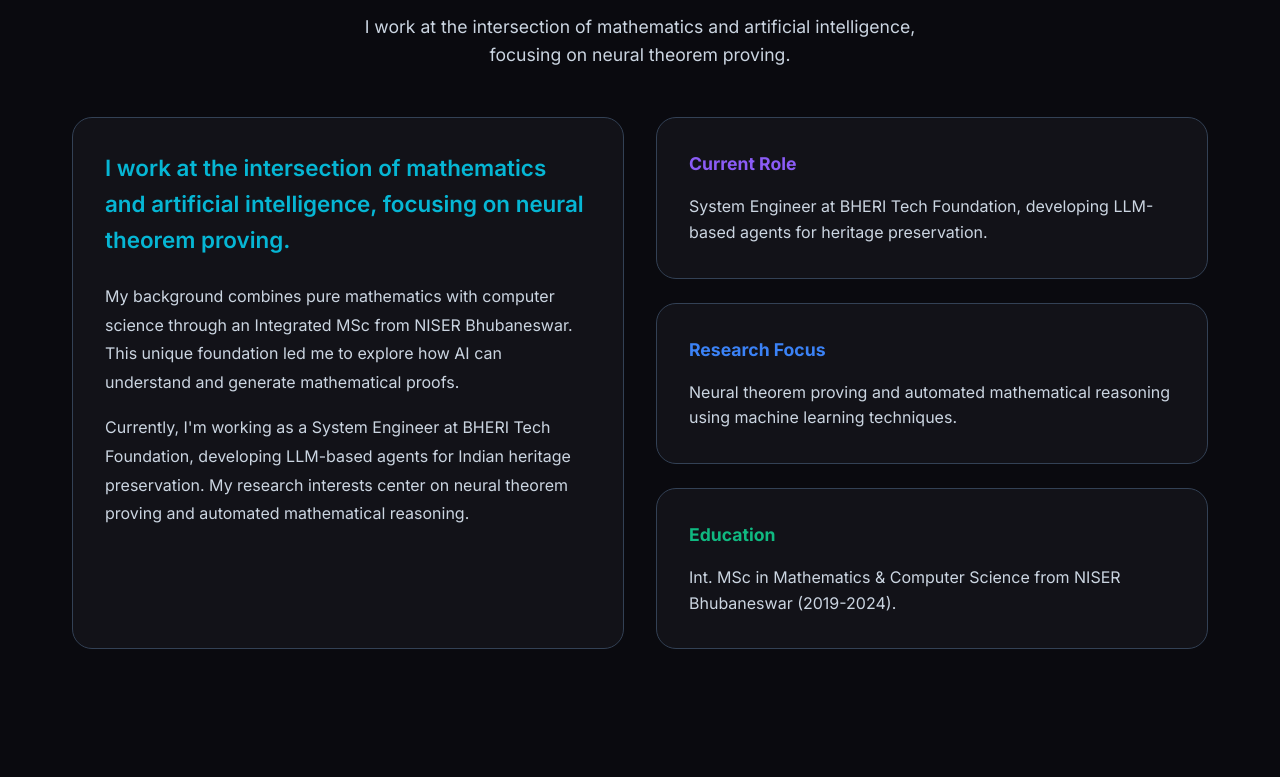
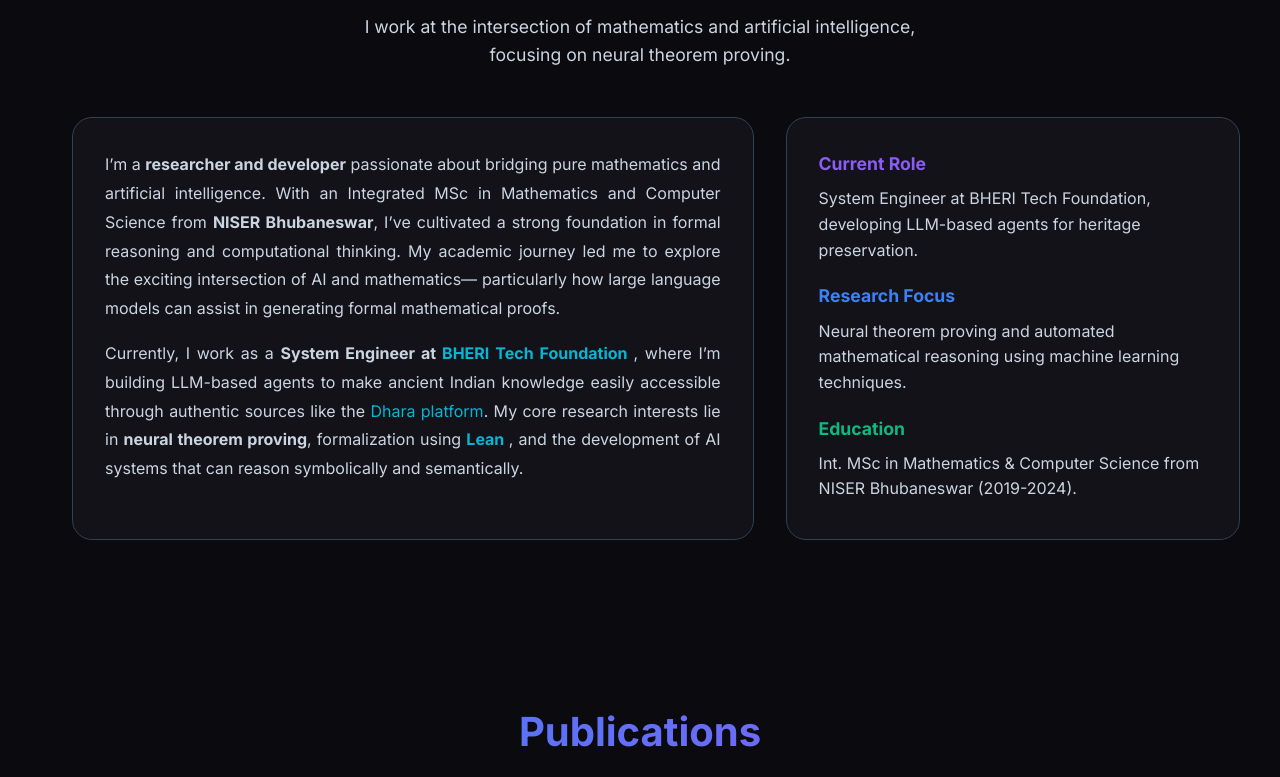
Before and after one commit to rahul3613/rahul3613.github.io, a plain HTML site: page index.html in a window 1280 px wide. Shown: the part 947-1724 px from the top of the page. Drawn offline with Linux system fonts and the light colour scheme.

Commit message:
basic updates 1

```diff
--- a/index.html
+++ b/index.html
@@ -486,35 +486,43 @@
             <h2 class="section-title">About Me</h2>
             <p class="section-subtitle">I work at the intersection of mathematics and artificial intelligence, focusing on neural theorem proving.</p>
 
-            <div class="grid-2">
-                <div class="card fade-in">
-                    <p style="color: var(--accent-cyan); font-size: 1.4rem; font-weight: 600; margin-bottom: 1.5rem; line-height: 1.6;">
-                        I work at the intersection of mathematics and artificial intelligence, focusing on neural theorem proving.
+            <div class="grid-2" style="display: flex; gap: 2rem;">
+                <div class="card fade-in" style="flex: 0 0 60%; max-width: 60%;">
+                    <p style="color: var(--text-secondary); line-height: 1.8; margin-bottom: 1rem; text-align: justify;">
+                       I’m a <strong>researcher and developer</strong> passionate about bridging pure mathematics and artificial intelligence.
+                        With an Integrated MSc in Mathematics and Computer Science from <strong>NISER Bhubaneswar</strong>,
+                        I’ve cultivated a strong foundation in formal reasoning and computational thinking.
+                        My academic journey led me to explore the exciting intersection of AI and mathematics—
+                        particularly how large language models can assist in generating formal mathematical proofs.
                     </p>
 
-                    <p style="color: var(--text-secondary); line-height: 1.8; margin-bottom: 1rem;">
-                        My background combines pure mathematics with computer science through an Integrated MSc from NISER Bhubaneswar. This unique foundation led me to explore how AI can understand and generate mathematical proofs.
-                    </p>
-
-                    <p style="color: var(--text-secondary); line-height: 1.8; margin-bottom: 1.5rem;">
-                        Currently, I'm working as a System Engineer at BHERI Tech Foundation, developing LLM-based agents for Indian heritage preservation. My research interests center on neural theorem proving and automated mathematical reasoning.
+                    <p style="color: var(--text-secondary); line-height: 1.8; margin-bottom: 1.5rem; text-align: justify;">
+                        Currently, I work as a <strong>System Engineer at
+                            <a href="https://www.bheri.in/" target="_blank" style="color: var(--accent-cyan); text-decoration: none;">BHERI Tech Foundation</a>
+                        </strong>,
+                        where I’m building LLM-based agents to make ancient Indian knowledge easily accessible through authentic sources
+                        like the
+                        <a href="https://project.iith.ac.in/bheri/prashna/" target="_blank" style="color: var(--accent-cyan); text-decoration: none;">Dhara platform</a>.
+                        My core research interests lie in <strong>neural theorem proving</strong>, formalization using
+                        <strong>
+                            <a href="https://lean-lang.org/" target="_blank" style="color: var(--accent-cyan); text-decoration: none;">Lean</a>
+                        </strong>,
+                        and the development of AI systems that can reason symbolically and semantically.
                     </p>
 
                 </div>
 
-                <div style="display: flex; flex-direction: column; gap: 1.5rem;">
-                    <div class="card fade-in">
-                        <h3 style="color: var(--accent-purple); margin-bottom: 1rem; font-size: 1.1rem;">Current Role</h3>
+                <div class="card fade-in" style="flex: 0 0 40%; max-width: 40%; display: flex; flex-direction: column; gap: 1.2rem;">
+                    <div>
+                        <h3 style="color: var(--accent-purple); margin-bottom: 0.5rem; font-size: 1.1rem;">Current Role</h3>
                         <p style="color: var(--text-secondary); line-height: 1.6;">System Engineer at BHERI Tech Foundation, developing LLM-based agents for heritage preservation.</p>
                     </div>
-
-                    <div class="card fade-in">
-                        <h3 style="color: var(--accent-blue); margin-bottom: 1rem; font-size: 1.1rem;">Research Focus</h3>
+                    <div>
+                        <h3 style="color: var(--accent-blue); margin-bottom: 0.5rem; font-size: 1.1rem;">Research Focus</h3>
                         <p style="color: var(--text-secondary); line-height: 1.6;">Neural theorem proving and automated mathematical reasoning using machine learning techniques.</p>
                     </div>
-
-                    <div class="card fade-in">
-                        <h3 style="color: var(--accent-emerald); margin-bottom: 1rem; font-size: 1.1rem;">Education</h3>
+                    <div>
+                        <h3 style="color: var(--accent-emerald); margin-bottom: 0.5rem; font-size: 1.1rem;">Education</h3>
                         <p style="color: var(--text-secondary); line-height: 1.6;">Int. MSc in Mathematics & Computer Science from NISER Bhubaneswar (2019-2024).</p>
                     </div>
                 </div>
@@ -591,10 +599,10 @@
                          <h3 style="color: var(--accent-cyan); font-size: 1.4rem; margin: 0;">Digital Takshashila</h3>
                          <span style="color: var(--text-muted); font-size: 0.9rem; white-space: nowrap;">Sept 24 - Ongoing</span>
                      </div>
-                    <p style="color: var(--text-secondary); line-height: 1.7; margin-bottom: 1rem;">
+                    <p style="color: var(--text-secondary); line-height: 1.7; margin-bottom: 1rem; text-align: justify;">
                         Currently (April 2025 – Present), I am working as a System Engineer at <a href="https://www.bheri.in/" target="_blank" style="color: var(--accent-cyan); text-decoration: none;">BHERI Tech Foundation</a>, where I am developing LLM-based agents to answer questions related to Indian heritage, referencing primary sources from the Dhara platform. The current version of the service is available at: <a href="https://project.iith.ac.in/bheri/prashna/" target="_blank" style="color: var(--accent-cyan); text-decoration: none;">Dhara Prashna Page</a>.
                     </p>
-                    <p style="color: var(--text-secondary); line-height: 1.7; margin-bottom: 1rem;">
+                    <p style="color: var(--text-secondary); line-height: 1.7; margin-bottom: 1rem; text-align: justify;">
                         Previously (September 2024 – March 2025), I worked as a Junior Research Fellow (Project Associate) at IIT Hyderabad under the guidance of <a href="https://www.iith.ac.in/bme/mohanr/" target="_blank" style="color: var(--accent-cyan); text-decoration: none;">Dr. Mohan Raghavan</a>. Our project focused on building a digital library to preserve and share ancient Indian knowledge by scraping diverse sources and creating a public-facing interface. The web portal providing access to our three main services (Dictionary, Verse Finder, Chunk Server) is available at: <a href="https://project.iith.ac.in/bheri/" target="_blank" style="color: var(--accent-cyan); text-decoration: none;">Dhara Page</a>.
                     </p>
                     <div style="display: flex; flex-wrap: wrap; gap: 0.5rem; margin-bottom: 1rem;">
@@ -617,7 +625,7 @@
                         <h3 style="color: var(--accent-blue); font-size: 1.4rem; margin: 0;">Neural Theorem Proving</h3>
                         <span style="color: var(--text-muted); font-size: 0.9rem; white-space: nowrap;">Jun 23 - Jun 24</span>
                     </div>
-                    <p style="color: var(--text-secondary); line-height: 1.7; margin-bottom: 1rem;">
+                    <p style="color: var(--text-secondary); line-height: 1.7; margin-bottom: 1rem; text-align: justify;">
                         This was my MSc thesis, supervised by <a href="https://www.niser.ac.in/~smishra/" target="_blank" style="color: var(--accent-blue); text-decoration: none;">Dr. Subhankar Mishra</a>. In this research, we fine-tuned LLMs (<a href="https://huggingface.co/docs/transformers/en/model_doc/byt5" target="_blank" style="color: var(--accent-blue); text-decoration: none;">ByT5</a>) and combined them with the interactive prover <a href="https://lean-lang.org/" target="_blank" style="color: var(--accent-blue); text-decoration: none;">Lean</a> to automate mathematical proof generation. Some of our contributions are - introduction of a dynamic sampling method, augmentation of the training dataset, and development of a tokenizer specific to Lean 4. Additionally, we developed a website for Neural Theorem Proving to make our method easily accessible through both web and API usage.
                     </p>
                     <div style="display: flex; flex-wrap: wrap; gap: 0.5rem;">
@@ -635,7 +643,7 @@
                         <h3 style="color: var(--accent-emerald); font-size: 1.4rem; margin: 0;">GNN-Based Indoor Localization with WiFi RSSI</h3>
                         <span style="color: var(--text-muted); font-size: 0.9rem; white-space: nowrap;">Aug 22 - May 23</span>
                     </div>
-                    <p style="color: var(--text-secondary); line-height: 1.7; margin-bottom: 1rem;">
+                    <p style="color: var(--text-secondary); line-height: 1.7; margin-bottom: 1rem; text-align: justify;">
                         In this project, we focused on improving the accuracy of location prediction in an indoor environment using WiFi RSSI. We trained machine learning models to capture intricate signal strength patterns unique to indoor spaces. We introduced a method called IndoorGNN, which utilizes Graph Neural Networks to achieve superior indoor localization performance, surpassing conventional algorithms such as kNN, SVM, and MLP. This project resulted in the publication of <a href="https://link.springer.com/chapter/10.1007/978-3-031-49601-1_11" target="_blank" style="color: var(--accent-emerald); text-decoration: none;">IndoorGNN</a>.
                     </p>
                     <div style="display: flex; flex-wrap: wrap; gap: 0.5rem;">
@@ -651,7 +659,7 @@
                         <h3 style="color: var(--accent-purple); font-size: 1.4rem; margin: 0;">Change detection in Satellite Images</h3>
                         <span style="color: var(--text-muted); font-size: 0.9rem; white-space: nowrap;">Jan - June 24</span>
                     </div>
-                    <p style="color: var(--text-secondary); line-height: 1.7; margin-bottom: 1rem;">
+                    <p style="color: var(--text-secondary); line-height: 1.7; margin-bottom: 1rem; text-align: justify;">
                         In this project, we used machine learning for change detection (for roads and buildings) in satellite images over time. We trained ML models to predict masks for roads and buildings, then compared them across different timelines to identify changes. We also launched a website where users can upload two images of a region to detect changes using our trained model.
                     </p>
                     <div style="display: flex; flex-wrap: wrap; gap: 0.5rem;">
@@ -666,7 +674,7 @@
                         <h3 style="color: var(--accent-orange); font-size: 1.4rem; margin: 0;">Theorem Proving in Lean</h3>
                         <span style="color: var(--text-muted); font-size: 0.9rem; white-space: nowrap;">May - July 22</span>
                     </div>
-                    <p style="color: var(--text-secondary); line-height: 1.7; margin-bottom: 1rem;">
+                    <p style="color: var(--text-secondary); line-height: 1.7; margin-bottom: 1rem; text-align: justify;">
                         During my internship at <a href="https://iisc.ac.in/" target="_blank" style="color: var(--accent-orange); text-decoration: none;">IISc Bangalore</a> with <a href="http://math.iisc.ernet.in/~gadgil/" target="_blank" style="color: var(--accent-orange); text-decoration: none;">Prof. Siddhartha Gadgil</a>, I developed skills in theorem proving using the <a href="https://lean-lang.org/" target="_blank" style="color: var(--accent-orange); text-decoration: none;">Lean Interactive Theorem Prover</a>. Additionally, we explored the use of machine learning models to predict proof steps for theorems.
                     </p>
                     <div style="display: flex; flex-wrap: wrap; gap: 0.5rem;">
@@ -680,7 +688,7 @@
                         <h3 style="color: var(--accent-cyan); font-size: 1.4rem; margin: 0;">Recommendation System</h3>
                         <span style="color: var(--text-muted); font-size: 0.9rem; white-space: nowrap;">March - May 22</span>
                     </div>
-                    <p style="color: var(--text-secondary); line-height: 1.7; margin-bottom: 1rem;">
+                    <p style="color: var(--text-secondary); line-height: 1.7; margin-bottom: 1rem; text-align: justify;">
                         Developed a file access pattern-based recommendation system for NISER Archive to suggest study materials.
                     </p>
                     <div style="display: flex; flex-wrap: wrap; gap: 0.5rem;">
@@ -694,7 +702,7 @@
                         <h3 style="color: var(--accent-blue); font-size: 1.4rem; margin: 0;">NISER Bus Tracker</h3>
                         <span style="color: var(--text-muted); font-size: 0.9rem; white-space: nowrap;">June - Dec 22</span>
                     </div>
-                    <p style="color: var(--text-secondary); line-height: 1.7; margin-bottom: 1rem;">
+                    <p style="color: var(--text-secondary); line-height: 1.7; margin-bottom: 1rem; text-align: justify;">
                         Developed a web app for sharing the live location of the NISER buses with its members.
                     </p>
                     <div style="display: flex; flex-wrap: wrap; gap: 0.5rem;">
```
